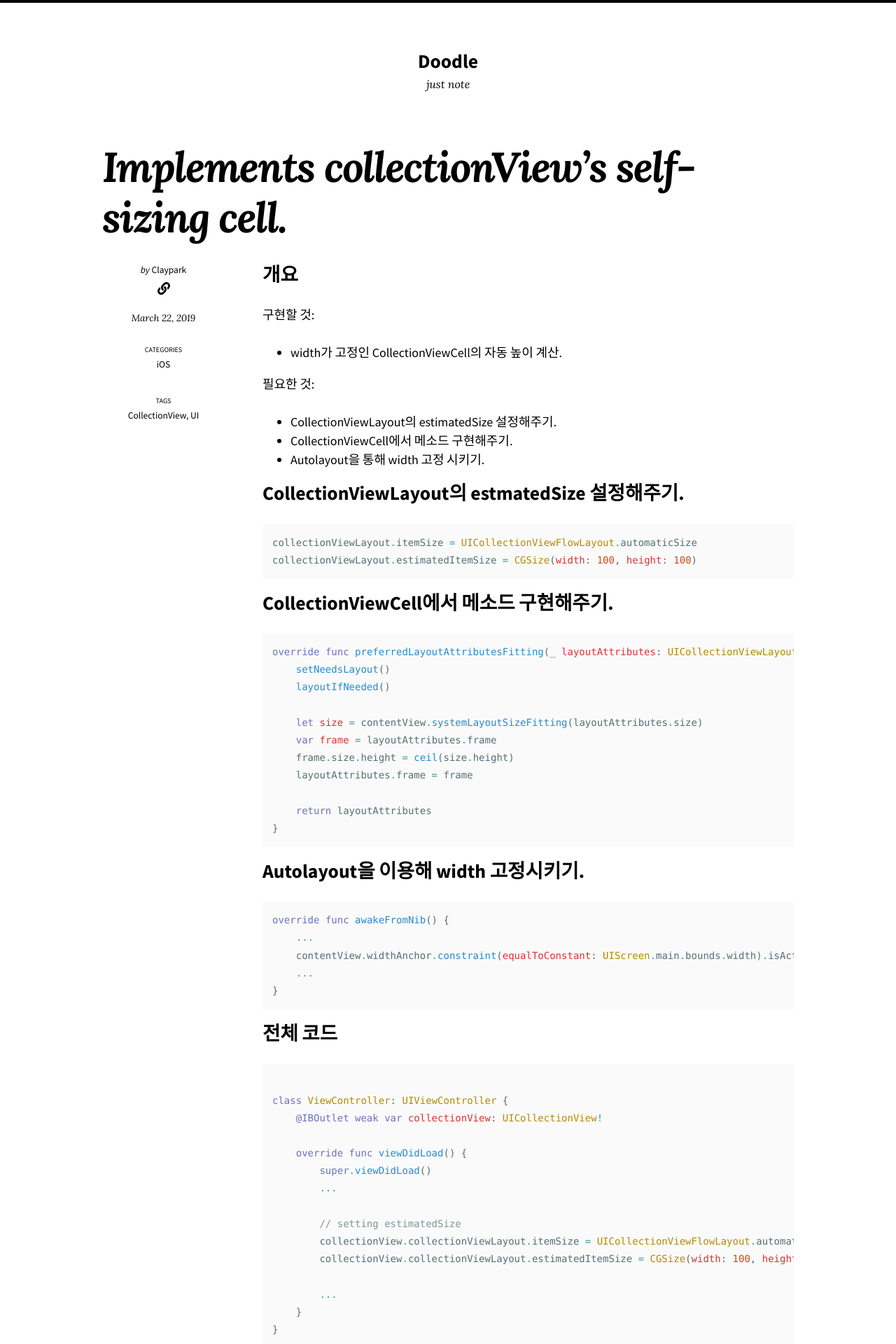
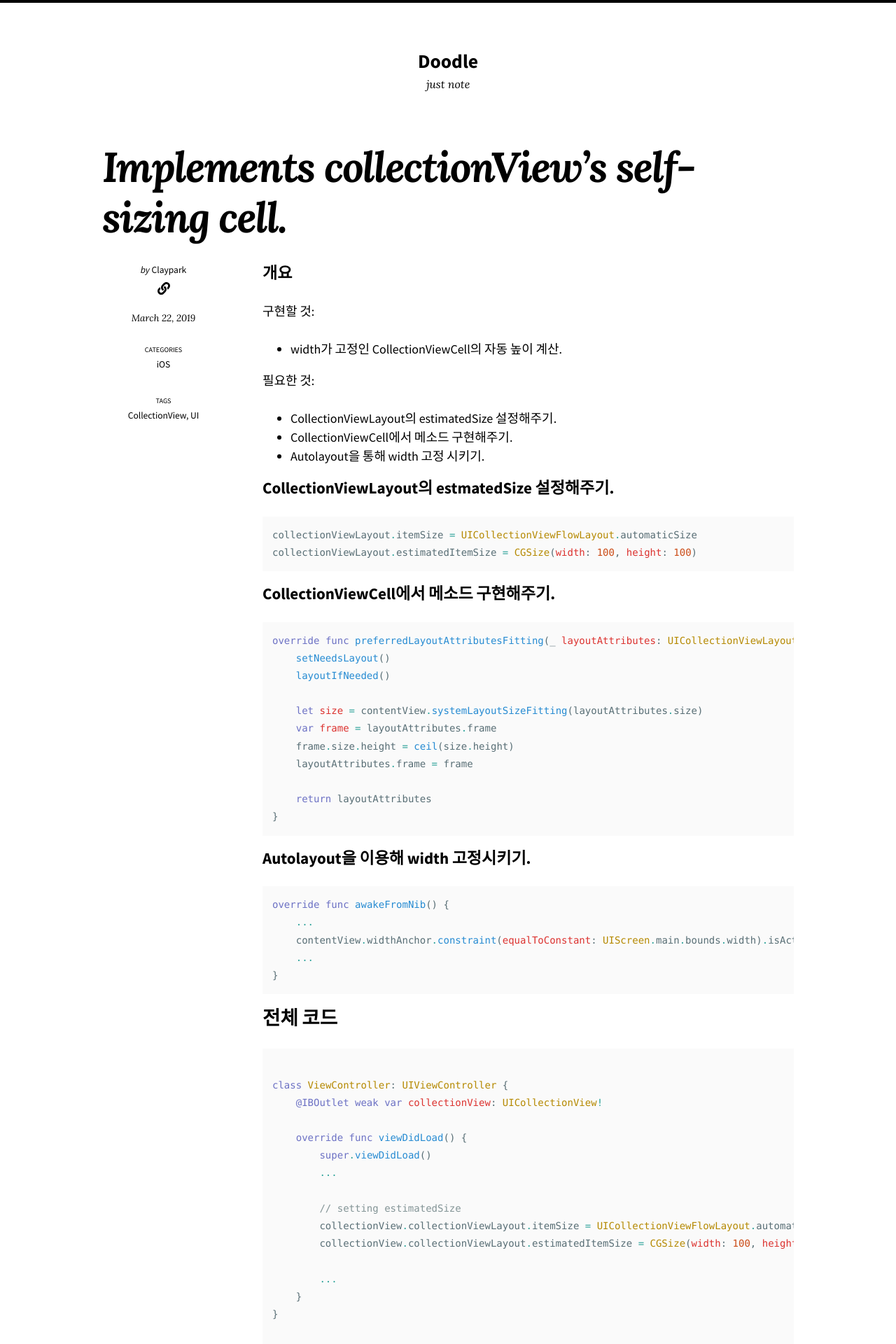
Before and after one commit to Claypark/claypark.github.io, a Jekyll site: the page built from _posts/2019-03-22-collectionView_estimatedSize.md, in a window 1280 px wide. Shown: the top 1920 px of the page at 70% size. Built offline with Jekyll 4.4.1, drawn with Linux system fonts in a browser that asks for light colours; nearby versions of some CDN libraries; comment, search, counter and statistics services are not loaded.

Commit message:
Update 2019-03-22-collectionView_estimatedSize.md

````diff
--- a/_posts/2019-03-22-collectionView_estimatedSize.md
+++ b/_posts/2019-03-22-collectionView_estimatedSize.md
@@ -7,7 +7,7 @@ tags:
 - UI
 ---
 
-## 개요
+### 개요
 
 구현할 것:
 - width가 고정인 CollectionViewCell의 자동 높이 계산.
@@ -19,7 +19,7 @@ tags:
 
 
 
-## CollectionViewLayout의 estmatedSize 설정해주기.
+### CollectionViewLayout의 estmatedSize 설정해주기.
 
 ```swift
 collectionViewLayout.itemSize = UICollectionViewFlowLayout.automaticSize
@@ -28,7 +28,7 @@ collectionViewLayout.estimatedItemSize = CGSize(width: 100, height: 100)
 
 
 
-## CollectionViewCell에서 메소드 구현해주기.
+### CollectionViewCell에서 메소드 구현해주기.
 
 ```swift
 override func preferredLayoutAttributesFitting(_ layoutAttributes: UICollectionViewLayoutAttributes) -> UICollectionViewLayoutAttributes {
@@ -46,7 +46,7 @@ override func preferredLayoutAttributesFitting(_ layoutAttributes: UICollectionV
 
 
 
-## Autolayout을 이용해 width 고정시키기.
+### Autolayout을 이용해 width 고정시키기.
 
 ```swift
 override func awakeFromNib() {
````
